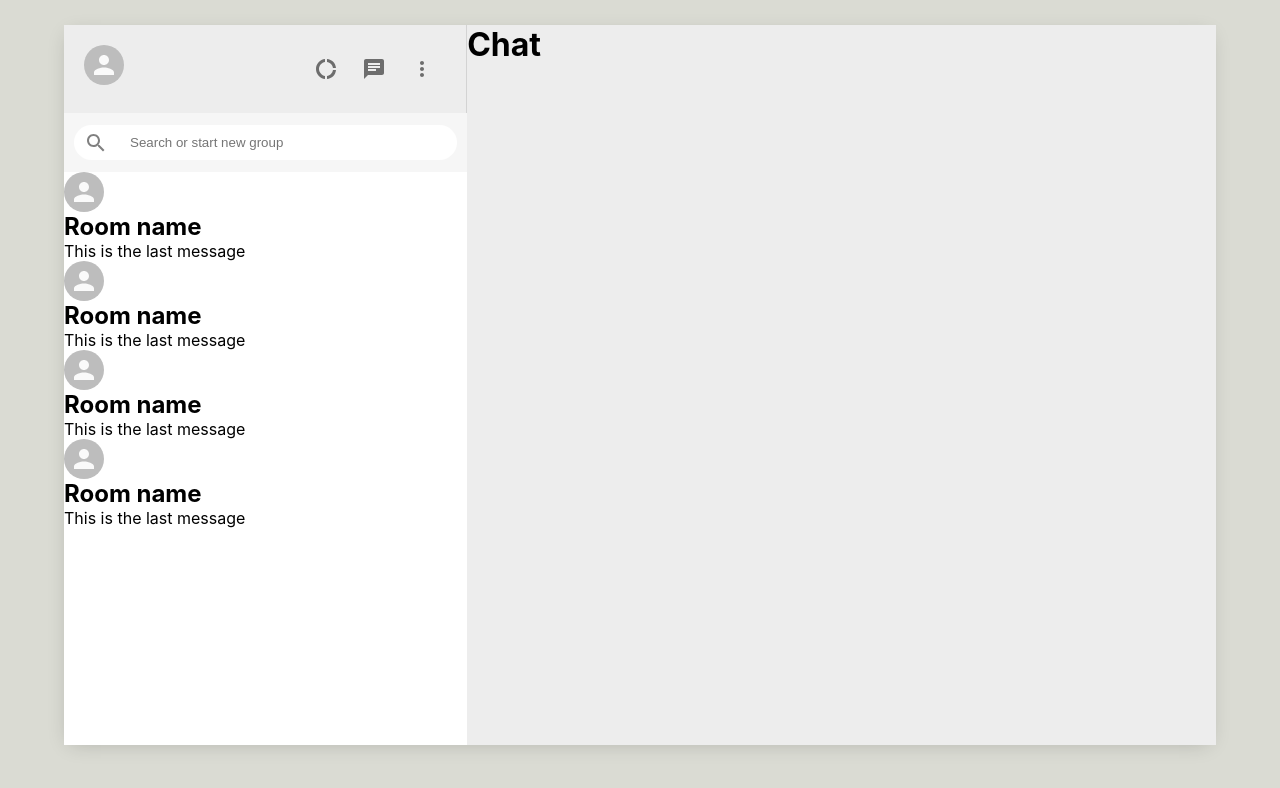
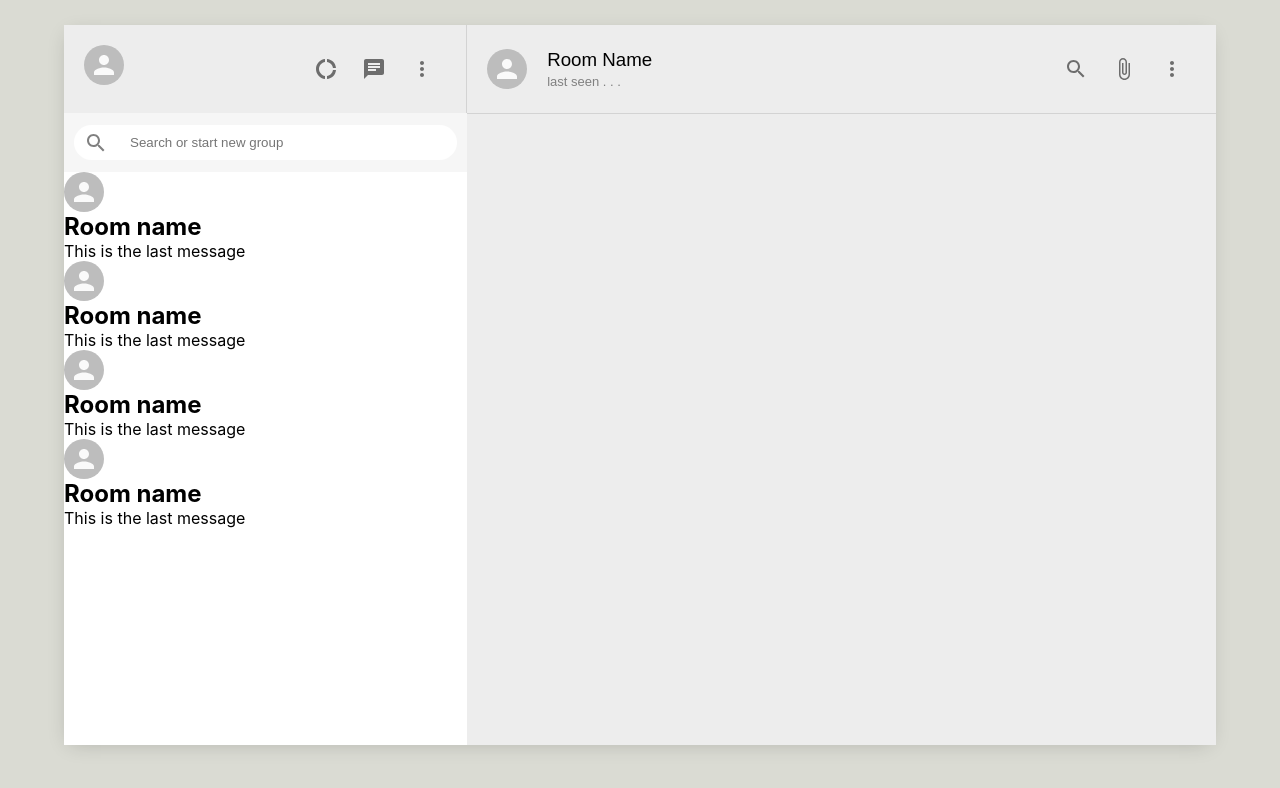
Before and after one commit to nazhimkalam/WhatsApp-Clone-built-using-MERN--Full-Stack-Dev, a React (Create React App) app in the folder frontend/: page / in a window 1280 px wide. Shown: the top 788 px of the page. Built offline with nearby package versions, Linux system fonts and the light colour scheme.

Commit message:
completed the chat__header

```diff
--- a/frontend/src/components/Chat/Chat.js
+++ b/frontend/src/components/Chat/Chat.js
@@ -1,12 +1,40 @@
-import React from 'react'
-import './Chat.css'
+import React from 'react';
+import './Chat.css';
+import { Avatar, IconButton } from '@material-ui/core';
+import SearchOutlinedIcon from '@material-ui/icons/SearchOutlined';
+import AttachFileOutlinedIcon from '@material-ui/icons/AttachFileOutlined';
+import MoreVertOutlinedIcon from '@material-ui/icons/MoreVertOutlined';
+
 
 function Chat() {
-    return (
-        <div className="chat">
-            <h1>Chat</h1>
-        </div>
-    )
+	return (
+		<div className="chat">
+			<div className="chat__header">
+				<Avatar />
+				<div className="chat__headerInfo">
+					<h3>Room Name</h3>
+					<p>last seen . . . </p>
+				</div>
+
+                <div className="chat__headerRight">
+					<IconButton>
+						<SearchOutlinedIcon />
+					</IconButton>
+
+					<IconButton>
+						<AttachFileOutlinedIcon />
+					</IconButton>
+
+					<IconButton>
+						<MoreVertOutlinedIcon />
+					</IconButton>
+				</div>
+			</div>
+
+
+
+		</div>
+	);
 }
 
-export default Chat
+export default Chat;
```
